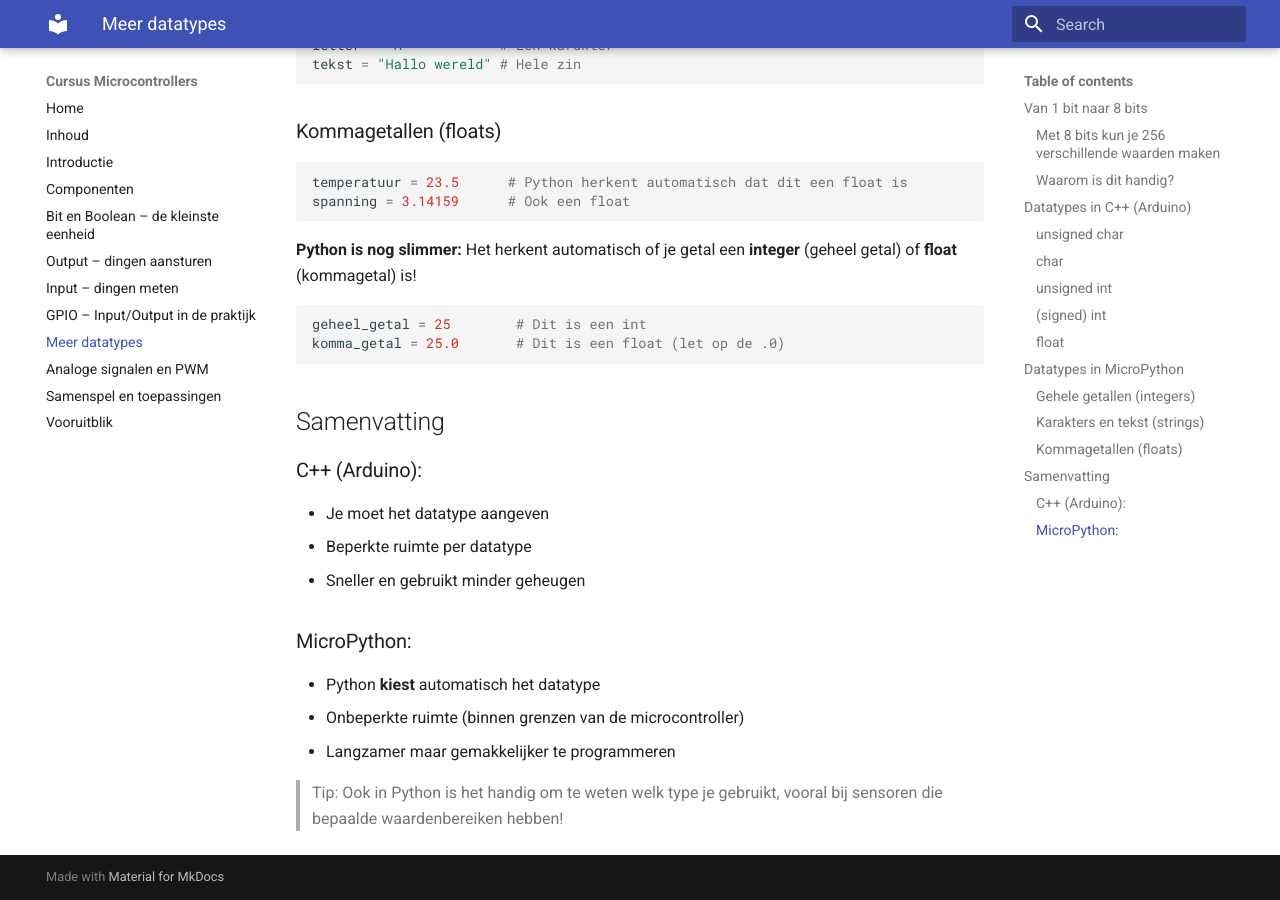
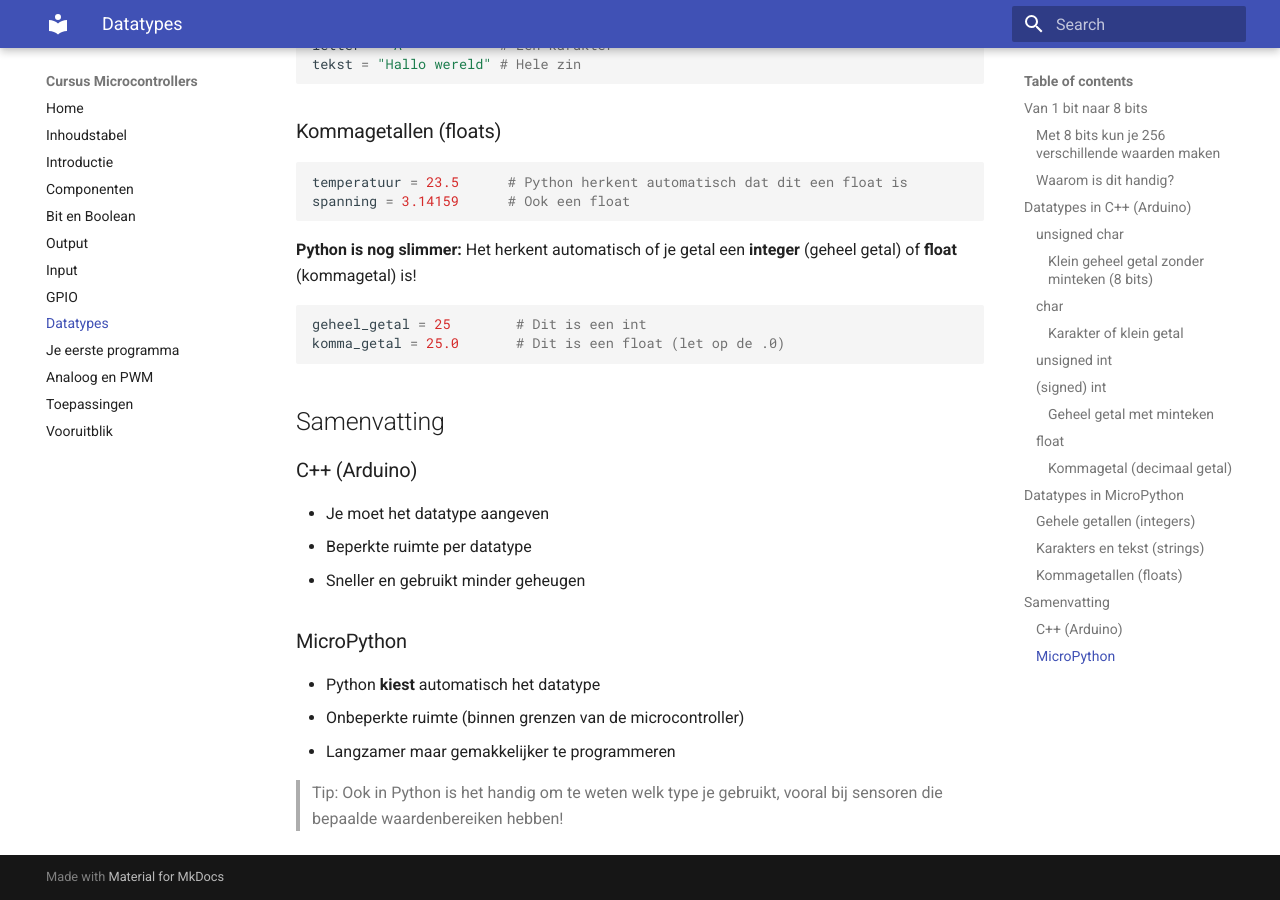
Before and after one commit to guybuys/CursusMicrocontrollers, an MkDocs documentation site: the page built from docs/datatypes.md, in a window 1280 px wide and 900 px high, scrolled down 4323 px. Built offline with MkDocs 1.6.1 and Material for MkDocs 9.7.7, drawn with Linux system fonts in a browser that asks for light colours.

Commit message:
Toevoeging "eerste_programma.md" en oplossen md "warnings"

````diff
--- a/docs/datatypes.md
+++ b/docs/datatypes.md
@@ -36,31 +36,38 @@
 - **Kleuren**: Elk van de kleuren rood, groen en blauw gebruikt 8 bits (0-255).
 
 ---
+
 ## Datatypes in C++ (Arduino)
 
 In **C++** moet je altijd aangeven welk **datatype** je gebruikt. Dit helpt de computer om te weten hoeveel geheugen hij moet reserveren.
 
 ### unsigned char
-**Klein geheel getal zonder minteken (8 bits)**
+
+#### Klein geheel getal zonder minteken (8 bits)
 
 ```cpp
 unsigned char helderheid = 255;  // Kan waarden van 0 tot 255 bevatten
 unsigned char percentage = 75;   // Perfect voor percentages
 ```
+
 **Gebruik:** Voor kleine getallen die precies in de 8-bit range passen:
 
 - LED helderheid (0-255)
 - Percentages (0-100)
 - Sensor waarden die al geschaald zijn naar 0-255
 - RGB kleurwaarden (rood, groen, blauw elk 0-255)
+
 > Zie je het verband? Dit gebruikt precies de 8 bits die we net hebben uitgelegd!
 
 ### char
-**Karakter of klein getal**
+
+#### Karakter of klein getal
+
 ```cpp
 char letter = 'A';     // Voor letters
 char kleinGetal = 42;  // Voor getallen van -128 tot +127
 ```
+
 **Waarom heet dit datatype 'char'?**
 
 `char` is de afkorting van **'character'** (karakter). Oorspronkelijk was dit datatype bedoeld om letters en tekens op te slaan.
@@ -76,11 +83,13 @@
 > **Let op!** Bij een karakter staat er in C++ steeds een enkele quote ``` ' ``` voor en na het karakter.
 
 **Voorbeelden:**
+
 ```cpp
 char letter = 'A';        // Slaat eigenlijk het getal 65 op
 char getal = 65;          // Dit is hetzelfde als 'A'!
 char cijfer = '5';        // Slaat het getal 53 op (niet het getal 5!)
 ```
+
 **Gebruik:**
 
 - Voor een letter of teken
@@ -89,8 +98,8 @@
 
 > **Interessant:** Je kunt *rekenen* met karakters! 'A' + 1 geeft 'B'.
 
+### unsigned int
 
-### unsigned int
 **Geheel *groter* getal zonder minteken**
 
  Hiervoor worden 16 bits gebruikt
@@ -98,6 +107,7 @@
 ```cpp
 unsigned int teller = 0;  // Kan waarden van 0 tot 65535 bevatten
 ```
+
 **Gebruik:** Voor getallen die nooit negatief worden, zoals:
 
 - Aantal keer dat je op een knop drukt
@@ -105,7 +115,9 @@
 - Tijd in milliseconden
 
 ### (signed) int
-**Geheel getal met minteken**
+
+#### Geheel getal met minteken
+
 ``` cpp
 int temperatuur = -5;  // Kan waarden van -32768 tot +32767 bevatten
 ```
@@ -117,12 +129,14 @@
 - Verschil tussen twee metingen
 
 ### float
-**Kommagetal (decimaal getal)**
+
+#### Kommagetal (decimaal getal)
 
 ```cpp
 float temperatuur = 23.5;     // Kan decimalen hebben
 float spanning = 3.14159;     // Pi met decimalen
 ```
+
 **Wat is een float?**
 
 Een **float** is een getal met een **komma** (eigenlijk punt in code). Het kan dus ook ***gebroken* getallen** voorstellen.
@@ -142,43 +156,51 @@
 
 **Let op:** Floats zijn **minder nauwkeurig** dan je denkt! Soms krijg je `3.9999999` in plaats van `4.0`. Dit komt omdat ze *binair* opgeslagen worden.
 
+## Datatypes in MicroPython
 
-## Datatypes in MicroPython
 In **MicroPython** hoef je het datatype **niet expliciet** te vermelden. Python kiest automatisch het juiste type op basis van de waarde die je opslaat.
 
 **Maar**: Het is nog steeds belangrijk dat **jij** weet welk datatype je gebruikt!
 
 ### Gehele getallen (integers)
+
 ```python
 teller = 0        # Python kiest automatisch 'int'
 temperatuur = -5  # Ook een 'int', maar kan negatief zijn
 ```
+
 **Python is slim:** Het maakt automatisch genoeg ruimte voor je getal, ook als het heel groot wordt!
 
 ### Karakters en tekst (strings)
+
 ```python
 letter = 'A'           # Eén karakter
 tekst = "Hallo wereld" # Hele zin
 ```
 
 ### Kommagetallen (floats)
+
 ```python
 temperatuur = 23.5      # Python herkent automatisch dat dit een float is
 spanning = 3.14159      # Ook een float
 ```
+
 **Python is nog slimmer:** Het herkent automatisch of je getal een **integer** (geheel getal) of **float** (kommagetal) is!
+
 ```python
 geheel_getal = 25        # Dit is een int
 komma_getal = 25.0       # Dit is een float (let op de .0)
 ```
+
 ## Samenvatting
-### C++ (Arduino):
+
+### C++ (Arduino)
 
 - Je moet het datatype aangeven
 - Beperkte ruimte per datatype
 - Sneller en gebruikt minder geheugen
 
-### MicroPython:
+### MicroPython
 
 - Python **kiest** automatisch het datatype
 - Onbeperkte ruimte (binnen grenzen van de microcontroller)
--- a/mkdocs.yml
+++ b/mkdocs.yml
@@ -12,16 +12,17 @@
       accent: orange
 nav:
   - Home: index.md
-  - Inhoud: inhoud.md
+  - Inhoudstabel: inhoud.md
   - Introductie: introductie.md
   - Componenten: componenten.md
-  - Bit en Boolean – de kleinste eenheid: bit_boolean.md
-  - Output – dingen aansturen: output.md
-  - Input – dingen meten: input.md
-  - GPIO – Input/Output in de praktijk: gpio.md
-  - Meer datatypes: datatypes.md
-  - Analoge signalen en PWM: analoog_pwm.md
-  - Samenspel en toepassingen: toepassingen.md
+  - Bit en Boolean: bit_boolean.md
+  - Output: output.md
+  - Input: input.md
+  - GPIO: gpio.md
+  - Datatypes: datatypes.md
+  - Je eerste programma: eerste_programma.md
+  - Analoog en PWM: analoog_pwm.md
+  - Toepassingen: toepassingen.md
   - Vooruitblik: vooruitblik.md
 markdown_extensions:
   - codehilite
````
Also changed, not shown: docs/bit_boolean.md (+16 -0 lines), docs/eerste_programma.md (added, +293 -0 lines), docs/gpio.md (+21 -3 lines), docs/inhoud.md (+4 -3 lines), docs/input.md (+4 -0 lines).
